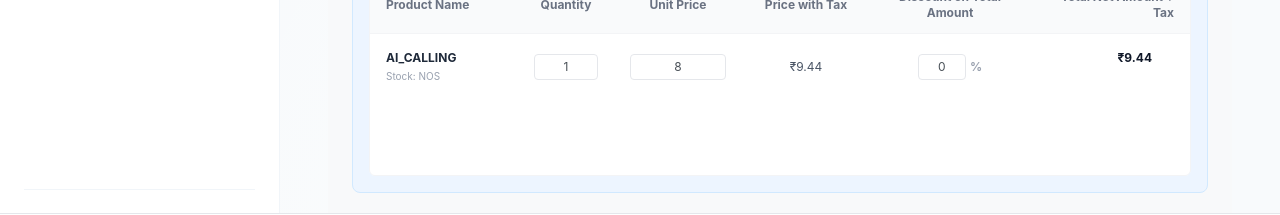
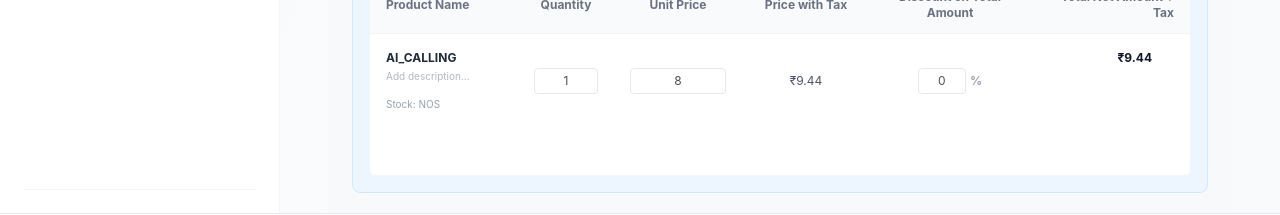
Before and after one commit to Subash24Pandi/invoice_theaitel, a React (Vite) app in the folder client/: page /app/invoices/create in a window 1280 px wide. Shown: the part 518-733 px from the top of the page. Built offline with nearby package versions, Linux system fonts and the light colour scheme; no server answers.

Commit message:
Show product description below item name in Invoice view and allow editing during creation

```diff
--- a/client/src/pages/invoices/CreateInvoice.jsx
+++ b/client/src/pages/invoices/CreateInvoice.jsx
@@ -390,6 +390,7 @@ const CreateInvoice = () => {
                                             gstRate: prod.taxRate || 0,
                                             unit: prod.unit || 'PCS',
                                             stock: prod.openingQty || 0,
+                                            description: prod.description || '',
                                             discount: 0,
                                             discountType: '%'
                                         };
@@ -428,6 +429,13 @@ const CreateInvoice = () => {
                                         <tr key={idx} className="group">
                                             <td className="px-4 py-4">
                                                 <div className="font-bold text-gray-800">{item.name}</div>
+                                                <textarea
+                                                    className="w-full text-[10px] text-gray-500 mt-1 bg-transparent border-none outline-none resize-none h-auto min-h-[20px]"
+                                                    value={item.description || ''}
+                                                    onChange={(e) => updateItem(idx, 'description', e.target.value)}
+                                                    placeholder="Add description..."
+                                                    rows={1}
+                                                />
                                                 <div className="text-[10px] text-gray-400 mt-1">Stock: {item.stock} {item.unit}</div>
                                             </td>
                                             <td className="px-4 py-4 text-center">
--- a/client/src/pages/invoices/InvoiceView.jsx
+++ b/client/src/pages/invoices/InvoiceView.jsx
@@ -323,6 +323,7 @@ const InvoiceView = () => {
                                         <td className="text-left">{idx + 1}</td>
                                         <td className="text-left">
                                             <p className="font-bold uppercase text-[#1a1a1a]">{item.name}</p>
+                                            {item.description && <p className="text-[9px] text-gray-500 mt-0.5 leading-tight italic">{item.description}</p>}
                                         </td>
                                         <td className="text-right font-bold">₹{price.toFixed(2)}</td>
                                         <td className="text-right font-bold uppercase">{quantity} {item.unit}</td>
```
